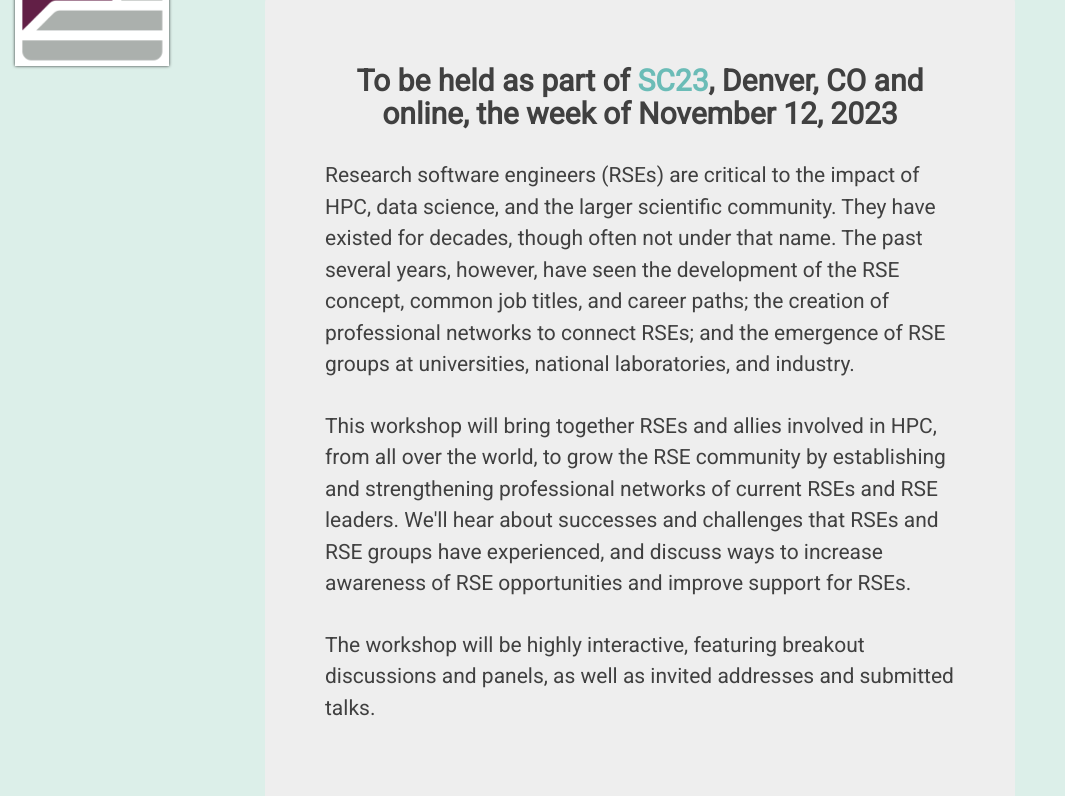
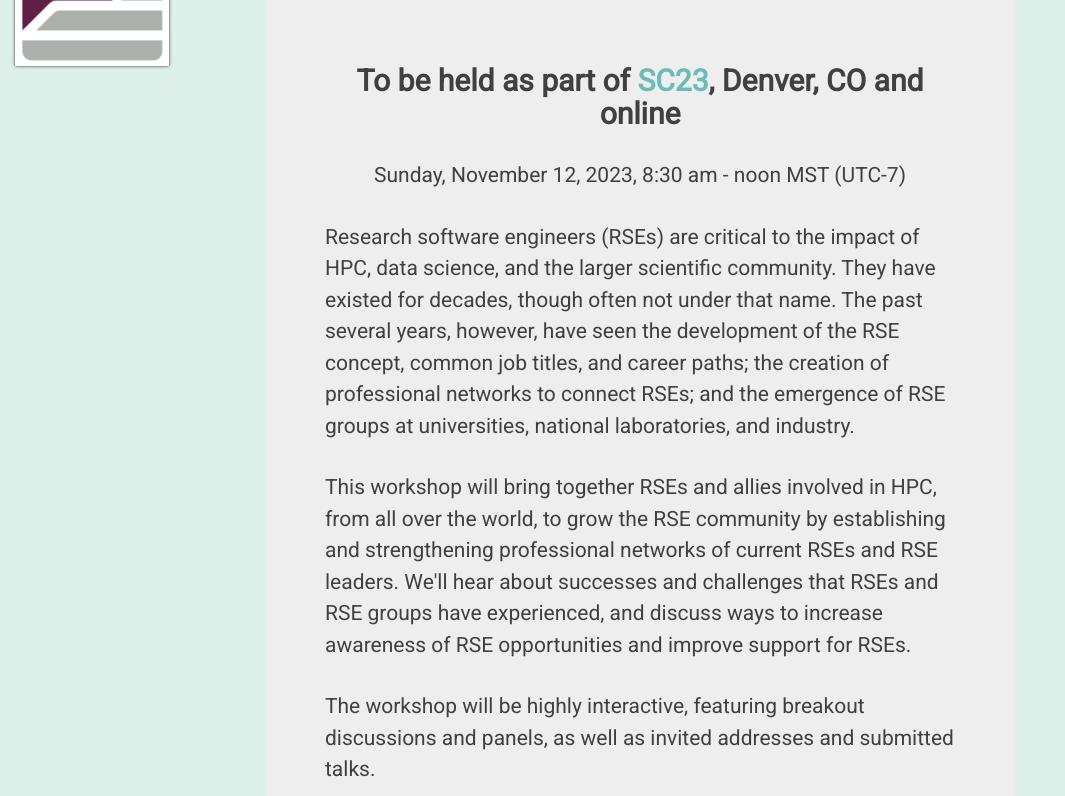
Before and after one commit to USRSE/rse-hpc-2023, a Jekyll site: the page built from index.html, in a window 1280 px wide and 900 px high, cut to the strip 104-900 px from the top of the window. Shown: the whole strip, without its empty margins (0-1065 px from the left). Built offline with Jekyll 4.4.1, drawn with Linux system fonts in a browser that asks for light colours; nearby versions of some CDN libraries; the list of posts is cut into pages by our own code.

Commit message:
Add workshop date and time to homepage

```diff
--- a/index.html
+++ b/index.html
@@ -9,7 +9,9 @@ fb-img:
 <div class="main-explain-area jumbotron">
   <h2><center>To be held as part of
   <a href='https://sc23.supercomputing.org'>SC23</a>,
-  Denver, CO and online, the week of November 12, 2023
+  Denver, CO and online
+  <p>
+  Sunday, November 12, 2023, 8:30 am - noon MST (UTC-7)
   </center></h2>
 
   <p>
```
